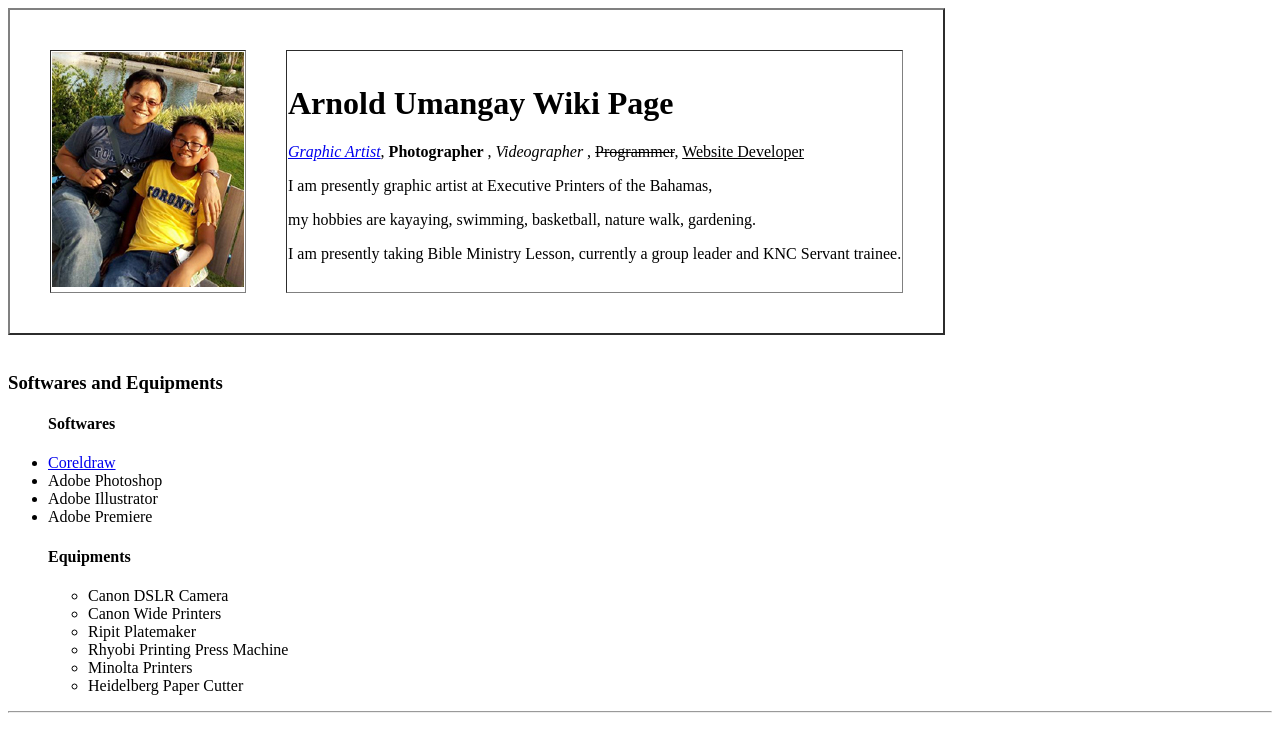
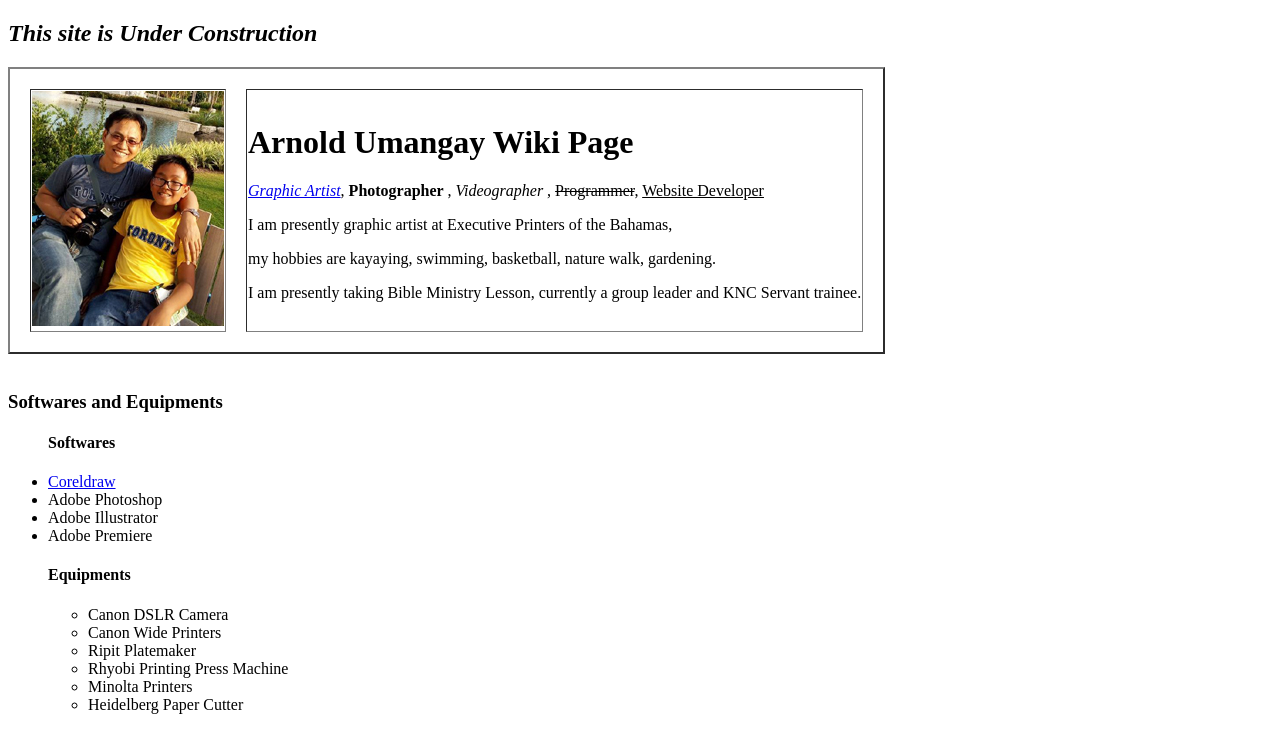
Before and after one commit to arnold1237/resume, a plain HTML site: page index.html in a window 1280 px wide. Shown: the top 729 px of the page. Drawn offline with Linux system fonts and the light colour scheme.

Commit message:
Update index.html

```diff
--- a/index.html
+++ b/index.html
@@ -8,7 +8,8 @@
 </head>
 
 <body>
-  <table cellspacing="40" border="2">
+  <h2><i>This site is Under Construction</i></h2>
+  <table cellspacing="20" border="2">
     <tr>
       <td><img src="Arnold Umangay Photo.jpg" alt="Arnold's Profile Picture"></td>
       <td>
```
